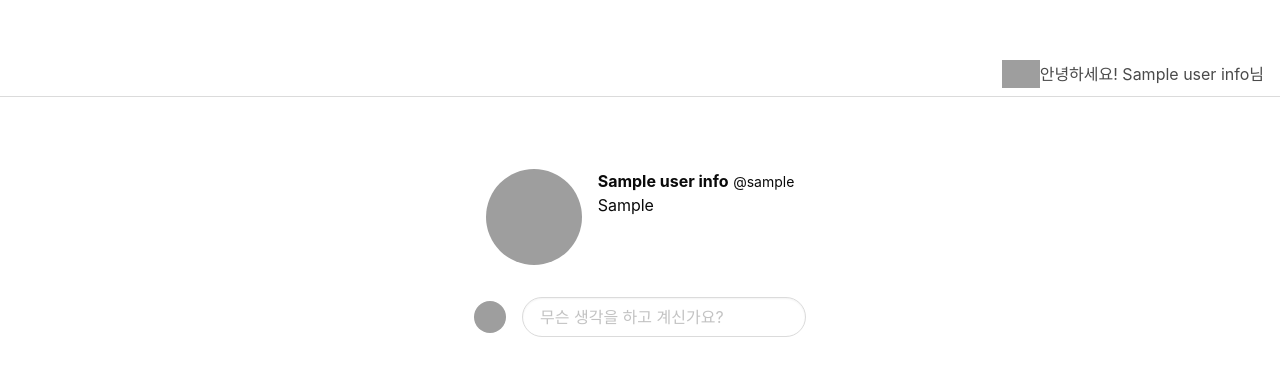
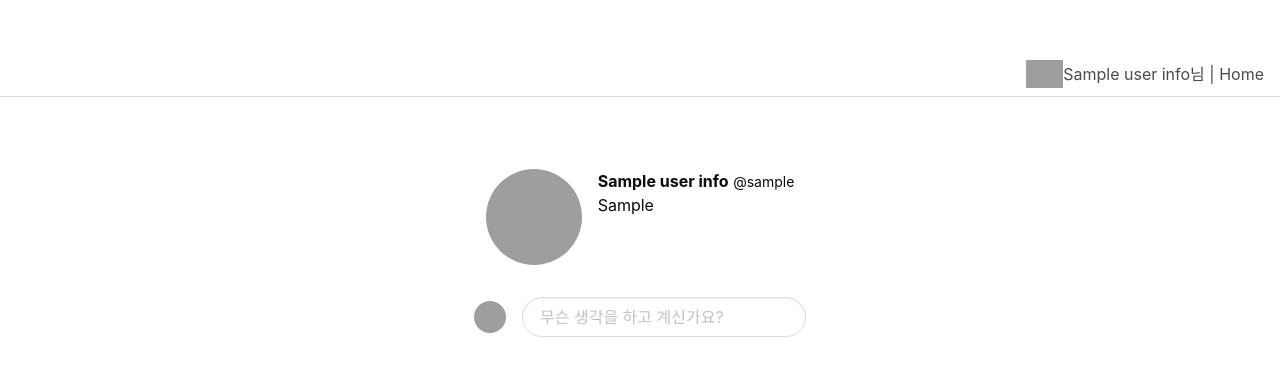
Before and after one commit to kyuhyun-sim/to-your-taste, a Flask app: template templates/user.html in a window 1280 px wide. Shown: the top 384 px of the page. Run offline with Flask 2, Linux system fonts and the light colour scheme; the template is opened without the code that fills it: most values are stand-ins (such as "Sample title", 1, 10 or a date in 2020); some libraries are stand-ins or nearby versions; grey boxes are pictures that could not be loaded.

Commit message:
프로필 위치 수정, 이름 수정

```diff
--- a/templates/user.html
+++ b/templates/user.html
@@ -74,7 +74,7 @@
     <li><a class="navbar-item"  href="/">
             <img class="is-rounded"  src="{{ url_for('static', filename=user_info.profile_pic_real) }}"
             <strong class="is-nickname"
-                    style="font-family: 'Stylish', sans-serif;font-size: middle; " >안녕하세요! {{ user_info.profile_name }}님</strong>
+                    style="font-family: 'Stylish', sans-serif;font-size: middle; " >{{ user_info.profile_name }}님 | Home</strong>
         </a></li>
   </ul>
 </div>
```
Also changed, not shown: templates/tempInsertPage.html (+6 -6 lines).
